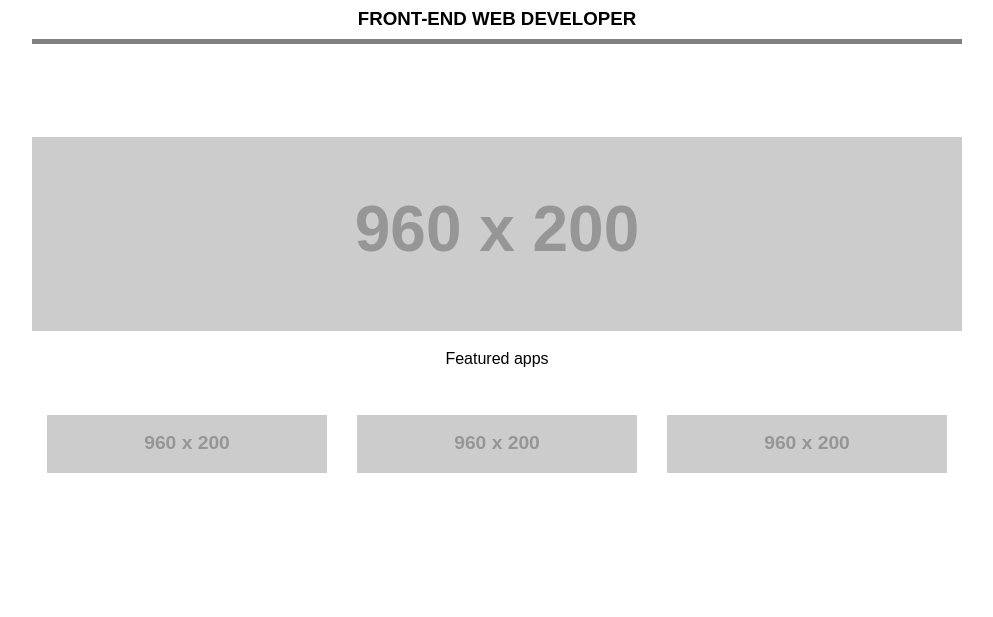
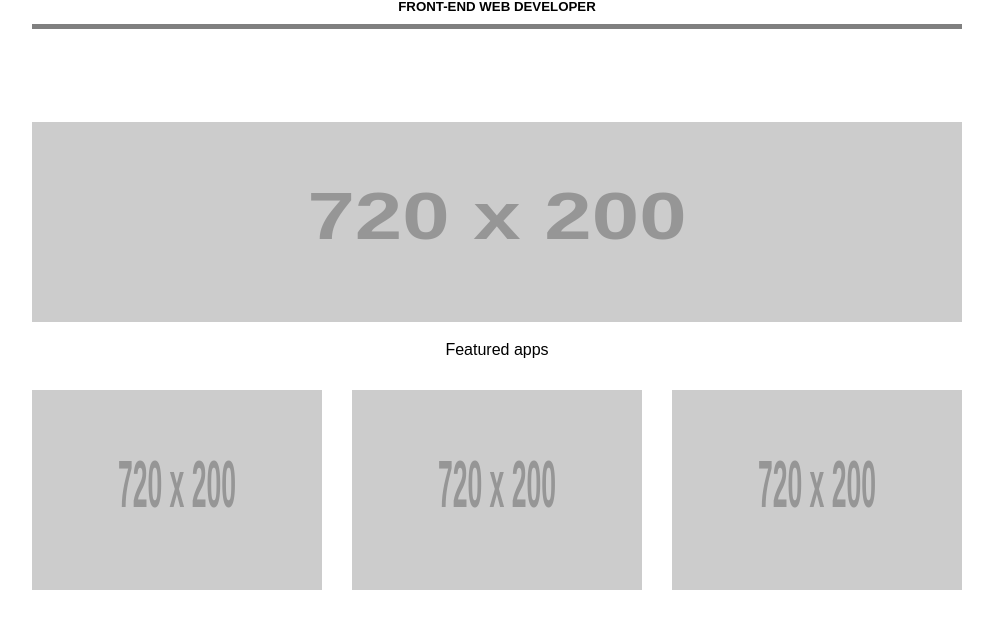
Before and after one commit to ricardobossan/portfolio, a plain HTML site: page index.html in a window 1280 px wide. Shown: the part 183-800 px from the top of the page, without its empty margins (143-1136 px from the left). Drawn offline with Linux system fonts and the light colour scheme; placeholder pictures from the web are drawn by us.

Commit message:
add <picture> element tags with <source> tags for widths 320px, 640px and 960px, respectively

```diff
--- a/css/main.css
+++ b/css/main.css
@@ -2,13 +2,16 @@
 	text-align: center;
 }
 
-.hero-image {
+.container {
+	max-width: 960px;
+	min-width: 320px;
 	width: 100%;
+	margin: 0 auto;
 }
 
-.logo {
-	max-width: 10%;
-	max-height: 10%;
+picture img{
+	width: 100%;
+	height: 200px;
 }
 
 header {
@@ -19,7 +22,17 @@ header {
 	align-items: center;
 }
 
-.logo, h1, h3 {
+.hero-image {
+	width: 100%;
+	height: 200px;
+}
+
+.logo {
+	max-width: 10%;
+	max-height: 10%;
+}
+
+.logo, h2, h5 {
 	margin: 1% auto;
 	display: flex;
 }
@@ -33,4 +46,16 @@ header {
 	max-width: 100%;
 	display: flex;
 	flex-wrap: wrap;
+	padding: 15px 0 15px 0 ;
 }
+
+@media only screen and (min-width: 640px) {
+
+	.figures {
+		padding: 0;
+	}
+
+	.app-pic {
+		padding: 15px;
+	}
+}
--- a/index.html
+++ b/index.html
@@ -13,25 +13,46 @@
 	<div class="container-1 col-wd-12 col-md-12 col-sm-12">
 		<header class="banner">
 			<img class="logo" src="images_src/penrose-tiling.svg" alt="Logo">
-			<h1>RICARDO BOSSAN</h1>
-			<h3>FRONT-END WEB DEVELOPER</h3>
+			<h2>RICARDO BOSSAN</h2>
+			<h5>FRONT-END WEB DEVELOPER</h5>
 		</header>
-		<img class="hero-image" src="http://via.placeholder.com/960x200" alt="">
+		<picture class="hero-image">
+
+				<source srcset="http://via.placeholder.com/720x200" media="(min-width: 320px)">
+				<source srcset="http://via.placeholder.com/720x200" media="(min-width: 320px)">
+				<source srcset="http://via.placeholder.com/720x200" media="(min-width: 320px)">
+
+				<img src="http://via.placeholder.com/400x200">
+			</picture>
 	</div>
 	<div class="container-1">
 		<p>Featured apps</p>
-		<div class="figures col-sm-12 col-md-12 col-wd-12">
+		<div class="figures col-sm-12 col-md-12 col-wd-12"><!--VOU MELHORAR COM IMAGENS RESPONSIVAS E, SE DER, FIGURE, PICTURE & FIGCAPTION ELEMENTS!!!-->
+			<picture class="app-pic col-wd-12 col-md-4 col-sm-4">
+				<source srcset="http://via.placeholder.com/720x200" media="(min-width: 320px)">
+				<source srcset="http://via.placeholder.com/720x200" media="(min-width: 320px)">
+				<source srcset="http://via.placeholder.com/720x200" media="(min-width: 320px)">
 
-				<img class="app-pic col-wd-12 col-md-4 col-sm-4" src="http://via.placeholder.com/960x200">
+				<img src="http://via.placeholder.com/400x200">
+			</picture>
 
+		<picture class="app-pic col-wd-12 col-md-4 col-sm-4">
 
+				<source srcset="http://via.placeholder.com/720x200" media="(min-width: 320px)">
+				<source srcset="http://via.placeholder.com/720x200" media="(min-width: 320px)">
+				<source srcset="http://via.placeholder.com/720x200" media="(min-width: 320px)">
 
-				<img class="app-pic col-wd-12 col-md-4 col-sm-4" src="http://via.placeholder.com/960x200">
+				<img src="http://via.placeholder.com/400x200">
+			</picture>
 
+		<picture class="app-pic col-wd-12 col-md-4 col-sm-4">
 
+				<source srcset="http://via.placeholder.com/720x200" media="(min-width: 320px)">
+				<source srcset="http://via.placeholder.com/720x200" media="(min-width: 320px)">
+				<source srcset="http://via.placeholder.com/720x200" media="(min-width: 320px)">
 
-				<img class="app-pic col-wd-12 col-md-4 col-sm-4" src="http://via.placeholder.com/960x200">
-
+				<img src="http://via.placeholder.com/400x200">
+			</picture>
 
 		</div>
 	</div>
```
